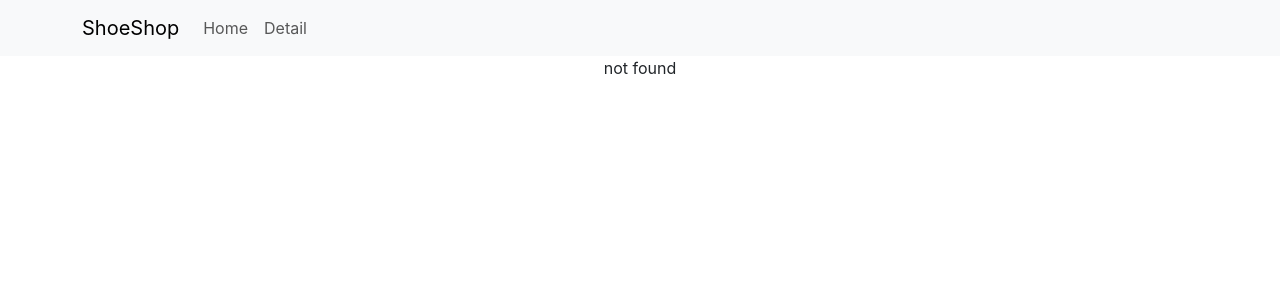
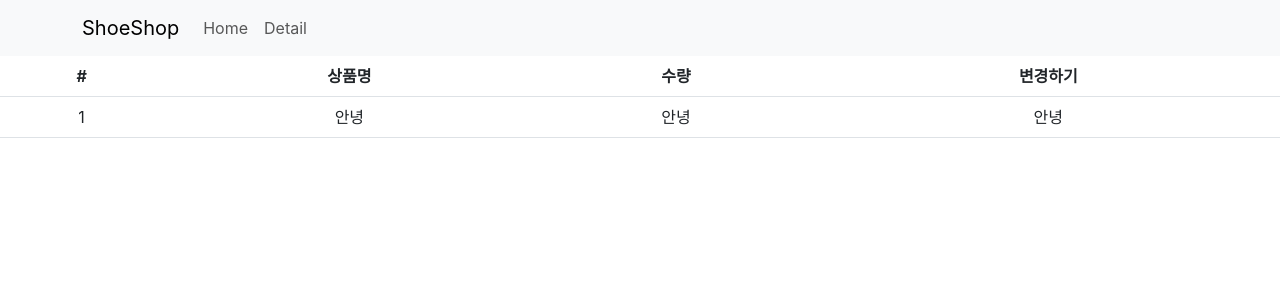
Before and after one commit to duhyeonChoi/react_practice, a React (Create React App) app in the folder shop/: page /cart in a window 1280 px wide. Before the commit this address had no page. Shown: the top 300 px of the page. Built offline with nearby package versions, Linux system fonts and the light colour scheme.

Commit message:
redux 라이브러리 세팅

```diff
--- a/shop/package.json
+++ b/shop/package.json
@@ -3,6 +3,7 @@
   "version": "0.1.0",
   "private": true,
   "dependencies": {
+    "@reduxjs/toolkit": "^2.0.1",
     "@testing-library/jest-dom": "^5.17.0",
     "@testing-library/react": "^13.4.0",
     "@testing-library/user-event": "^13.5.0",
@@ -11,6 +12,7 @@
     "react": "^18.2.0",
     "react-bootstrap": "^2.9.2",
     "react-dom": "^18.2.0",
+    "react-redux": "^9.0.4",
     "react-router-dom": "^6.21.1",
     "react-scripts": "^5.0.1",
     "styled-components": "^6.1.8",
--- a/shop/src/App.js
+++ b/shop/src/App.js
@@ -1,10 +1,11 @@
 import "./App.css";
 import { Routes, Route, useNavigate } from "react-router-dom";
-import Main from "./routes/Main.js";
-import Detail from "./routes/Detail.js";
 import Nav from "react-bootstrap/Nav";
 import Navbar from "react-bootstrap/Navbar";
 import Container from "react-bootstrap/Container";
+import Main from "./routes/Main.js";
+import Detail from "./routes/Detail.js";
+import Cart from "./routes/Cart.js"
 import data from "./data.js";
 import { useState } from "react";
 
@@ -20,7 +21,7 @@
       <Routes>
         <Route path="/" element={ <Main shoes={shoes} setShoes={setShoes}/> }/>
         <Route path="/detail/:id" element={ <Detail shoes={shoes} /> }/>
-
+        <Route path="/cart" element= { <Cart /> } />
 
         <Route path="*" element={ <div>not found</div> }/>
 
--- a/shop/src/index.js
+++ b/shop/src/index.js
@@ -4,13 +4,17 @@
 import App from './App';
 import reportWebVitals from './reportWebVitals';
 import { BrowserRouter } from 'react-router-dom';
+import { Provider } from 'react-redux';
+import store from './store.js';
 
 const root = ReactDOM.createRoot(document.getElementById('root'));
 root.render(
   <React.StrictMode>
-    <BrowserRouter>
-      <App />
-    </BrowserRouter>
+    <Provider store={store}>
+      <BrowserRouter>
+        <App />
+      </BrowserRouter>
+    </Provider>
   </React.StrictMode>
 );
 
--- /dev/null
+++ b/shop/src/routes/Cart.js
@@ -0,0 +1,30 @@
+import { Table } from 'react-bootstrap';
+
+export default function Cart() {
+
+
+  return (
+    <>
+    <div>
+      <Table>
+        <thead>
+          <tr>
+            <th>#</th>
+            <th>상품명</th>
+            <th>수량</th>
+            <th>변경하기</th>
+          </tr>
+        </thead>
+        <tbody>
+          <tr>
+            <td>1</td>
+            <td>안녕</td>
+            <td>안녕</td>
+            <td>안녕</td>
+          </tr>
+        </tbody>
+      </Table>
+    </div>
+    </>
+  );
+}
--- /dev/null
+++ b/shop/src/store.js
@@ -0,0 +1,8 @@
+import { configureStore } from '@reduxjs/toolkit';
+
+
+export default configureStore({
+    reducer: {
+
+    }
+})
```
Also changed, not shown: 1 other file (tests, documents, lock files or other folders).
